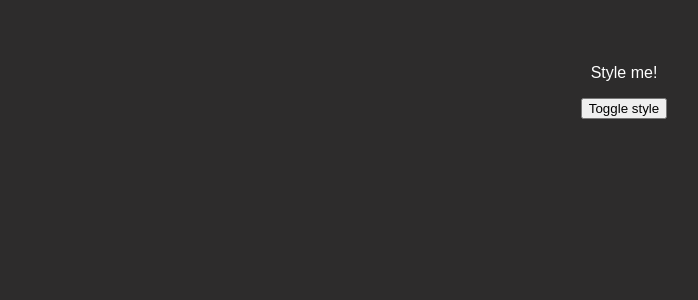
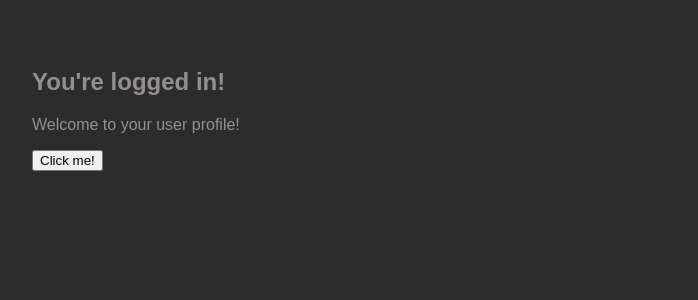
Before and after one commit to M2BARH/react-course, a React (Create React App) app in the folder section_three/my-react-app/: page / in a window 1280 px wide. Shown: the top 300 px of the page, without its empty margins (16-714 px from the left). Built offline with nearby package versions, Linux system fonts and the light colour scheme; the HTML template or start-up script is replaced by a standard one.

Commit message:
fixing errors

```diff
--- a/section_three/my-react-app/src/App.js
+++ b/section_three/my-react-app/src/App.js
@@ -1,18 +1,18 @@
 import React from "react";
 
+import "./index.css";
+
 function App() {
-
-  const [color, setColor] = React.useState('white');
-
-  const handleClick = () => {
-      setColor(color === 'white' ? 'red' : 'white');
-  }
+  const clickHandler = () => {
+    console.log("Clicked!");
+  };
 
   return (
-      <div>
-          <p style={{color: color }}>Style me!</p>
-          <button onClick={handleClick}>Toggle style</button>
-      </div>
+    <div>
+      <h2>You're logged in!</h2>
+      <p>Welcome to your user profile!</p>
+      <button onClick={clickHandler}>Click me!</button>
+    </div>
   );
 }
 
--- a/section_three/my-react-app/src/index.css
+++ b/section_three/my-react-app/src/index.css
@@ -4,5 +4,4 @@ body {
   padding: 3rem;
   background-color: #2d2c2c;
   color: #959090;
-  text-align: center;
 }
```
